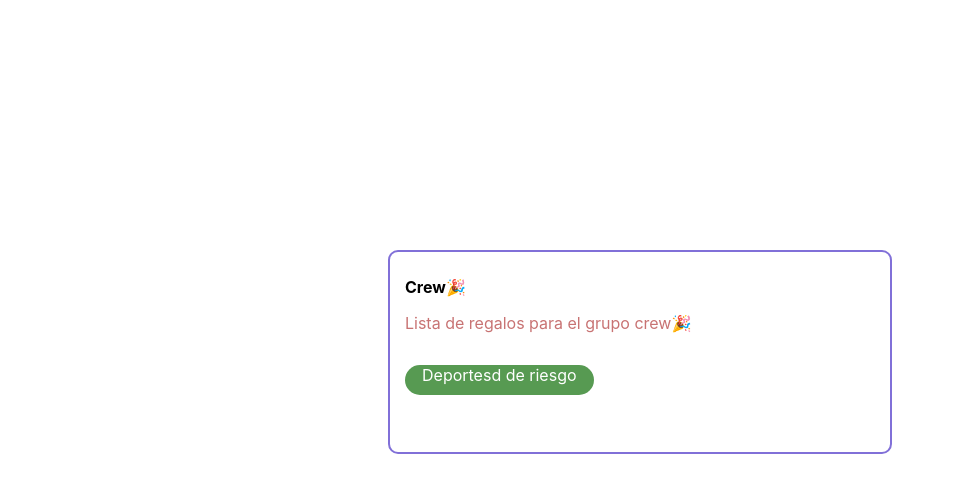
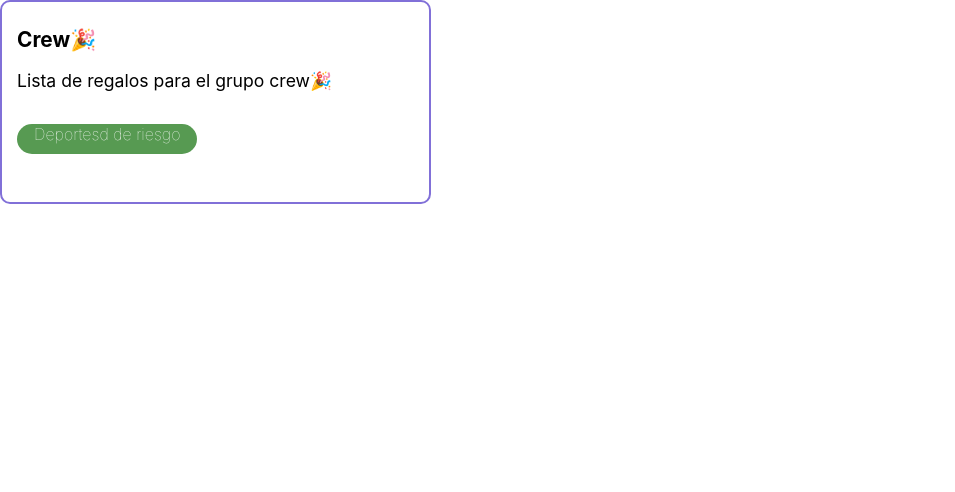
Before and after one commit to CesarDavidMorenR/gift-list-nuwe, a React (Create React App) app: page / in a window 1280 px wide. Shown: the top 492 px of the page, without its empty margins (0-955 px from the left). Built offline with nearby package versions, Linux system fonts and the light colour scheme.

Commit message:
Proving a new way to order component, maybe deleting one

```diff
--- a/src/App.css
+++ b/src/App.css
@@ -1,9 +1,9 @@
 .cardsContainer {
   background-color: white;
   display:block;
-  margin: 250px auto;
-  width:500px;
-  height: 200px;
+  /* margin: 250px auto; */
+  width: 427px;
+  min-height: 200px;
   border: 2px solid #8170D8;
   border-radius: 10px;
 }
@@ -12,20 +12,24 @@
   background-color: #DCD5FF;
 }
 
+
+.card {
+  width: 100%;
+}
+
 /* Header Style */
 
 .header {
   font-weight: bold;
-   width: 90%;
-   margin-left: 15px;
-   margin-top: 25px;
+  font-size: 1.3rem;
+  margin-left: 15px;
+  margin-top: 25px;
 }
 
 /* Description Styles */
 
 .decription {
-  color: rgb(200, 115, 115);
-  width: 90%;
+  font-size: 1.1rem;
   margin-left: 15px;
 
 }
@@ -39,9 +43,10 @@
   border-radius: 50px;
   padding-left: 17px;
   padding-right: 17px;
-  max-width: 90%;
   height: 30px;
   margin-left: 15px;
+  font-size: 1rem;
+  font-weight: lighter;
 
 
 }
--- a/src/components/Card.js
+++ b/src/components/Card.js
@@ -7,9 +7,7 @@ import React from 'react';
 export const Card = () => {
   return (
     <div className="card">
-      <Header />
-      <Description />
-      <Tag />
+
     </div>
   );
 };
--- a/src/components/Container.js
+++ b/src/components/Container.js
@@ -1,6 +1,9 @@
 import React from 'react';
 // import "./App.css";
-import {Card} from "./Card.js";
+import { Card } from "./Card.js";
+import { Tag } from "./Tag.js";
+import { Description } from "./Description.js";
+import { Header } from "./Header.js";
 // import { Tag } from "./Tag.js";
 // import { Description } from "./Description.js";
 // import { Header } from "./Header.js";
@@ -8,7 +11,9 @@ import {Card} from "./Card.js";
 export const Container = () => {
   return (
     <div className="cardsContainer">
-      <Card />
+      <Header />
+      <Description />
+      <Tag />
     </div>
   );
 }
```
